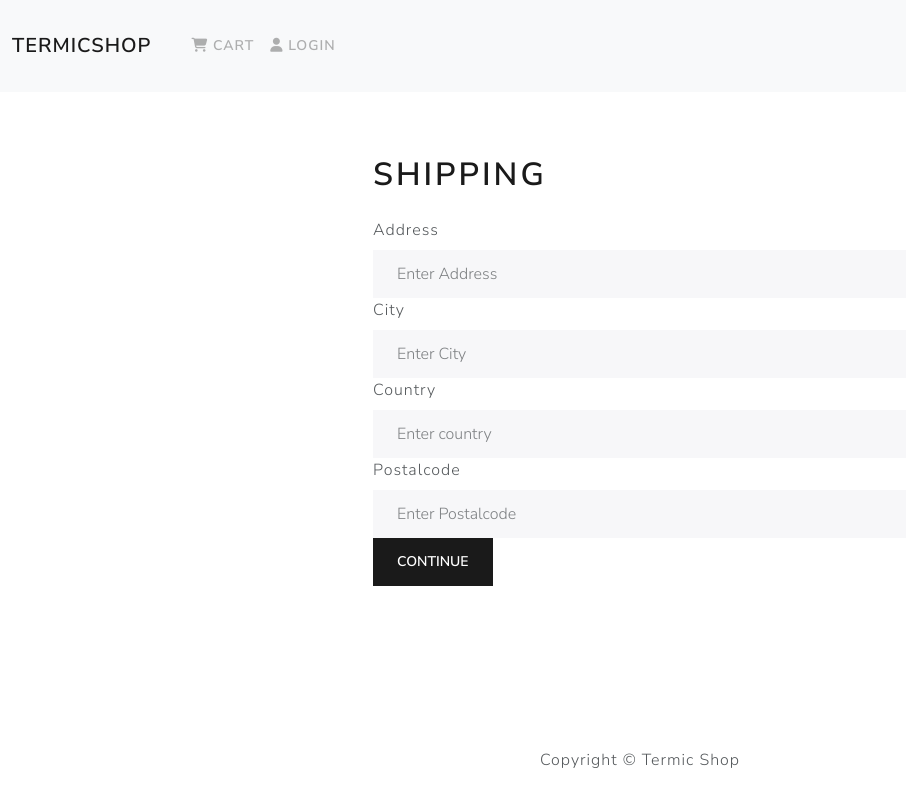
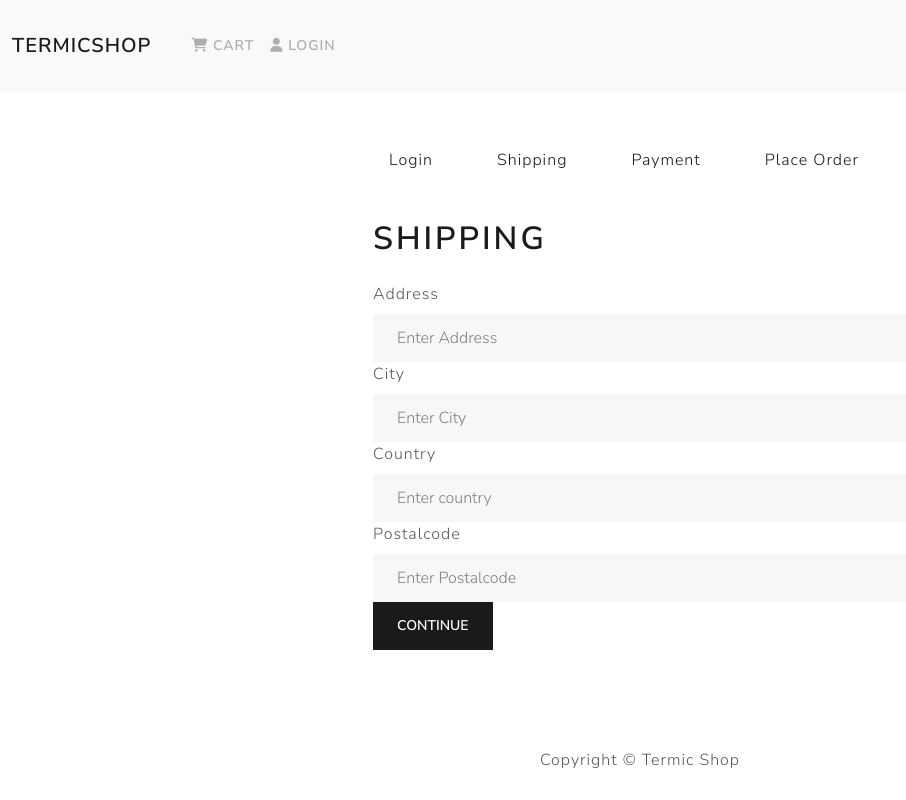
Before and after one commit to Harijohnson/termic_store, a React (Create React App) app in the folder termic_shop/: page /shipping in a window 1280 px wide. Shown: the whole page, without its empty margins (0-906 px from the left). Built offline with nearby package versions, Linux system fonts and the light colour scheme.

Commit message:
shipping nav bar is created

```diff
--- /dev/null
+++ b/termic_shop/src/components/CheckoutSteps.jsx
@@ -0,0 +1,52 @@
+import React from 'react'
+import { Nav } from 'react-bootstrap'
+import { LinkContainer } from 'react-router-bootstrap'
+
+function CheckoutSteps({step1,step2,step3,step4}) {
+
+  return (
+    <Nav className='justfy-content-center mb-4'>
+      <Nav.Item>
+        { step1 ? (
+        <LinkContainer to='/login'>
+            <Nav.Link>Login</Nav.Link>
+        </LinkContainer>
+        ):(
+            <Nav.Link disabled >Login</Nav.Link>
+        )}
+      </Nav.Item>
+
+      <Nav.Item>
+        { step2 ? (
+        <LinkContainer to='/shipping'>
+            <Nav.Link>Shipping</Nav.Link>
+        </LinkContainer>
+        ):(
+            <Nav.Link disabled >Shipping</Nav.Link>
+        )}
+      </Nav.Item>
+
+      <Nav.Item>
+        { step3 ? (
+        <LinkContainer to='/payment'>
+            <Nav.Link>Payment</Nav.Link>
+        </LinkContainer>
+        ):(
+            <Nav.Link disabled >Payment</Nav.Link>
+        )}
+      </Nav.Item>
+
+      <Nav.Item>
+        { step4 ? (
+        <LinkContainer to='/placeorder'>
+            <Nav.Link>Place Order</Nav.Link>
+        </LinkContainer>
+        ):(
+            <Nav.Link disabled >Place Order</Nav.Link>
+        )}
+      </Nav.Item>
+    </Nav>
+  )
+}
+
+export default CheckoutSteps
--- a/termic_shop/src/screens/ShippingScreen.jsx
+++ b/termic_shop/src/screens/ShippingScreen.jsx
@@ -6,7 +6,7 @@ import  Message   from '../components/Message'
 import { useDispatch,useSelector } from 'react-redux'
 import { saveShippingAddress } from '../actions/cartActions'
 import  FormContainer   from '../components/FormContainer'
-
+import CheckoutSteps from '../components/CheckoutSteps'
 
 function ShippingScreen() {
   const navigate = useNavigate();
@@ -30,6 +30,7 @@ function ShippingScreen() {
   }
   return (
     <FormContainer>
+      <CheckoutSteps step1 step2 step3 step4/>
       <h1>Shipping</h1>
       <Form onSubmit={submitHandeler}>
 
```
